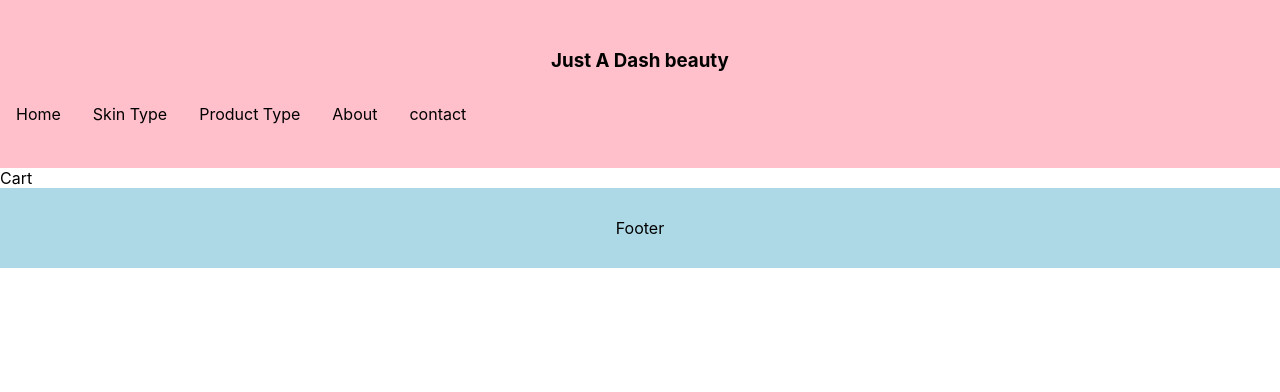
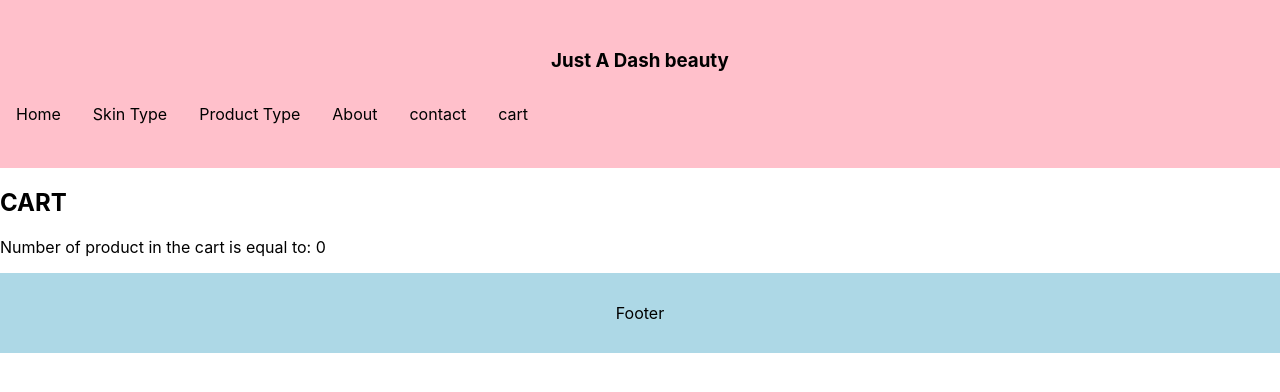
Before and after one commit to JohPik/justADashBeauty, a React (Create React App) app: page /cart in a window 1280 px wide. Shown: the top 392 px of the page. Built offline with nearby package versions, Linux system fonts and the light colour scheme.

Commit message:
Added Cart to header and plumb it to Cart State Value

```diff
--- a/src/components/Header.js
+++ b/src/components/Header.js
@@ -34,6 +34,7 @@ const Header = () => {
 
           <Link to="/about">About</Link>
           <Link to="/contact">contact</Link>
+          <Link to="/cart">cart</Link>
           </div>
 
     </div>
--- a/src/components/pages/Cart.js
+++ b/src/components/pages/Cart.js
@@ -1,8 +1,23 @@
-import React from 'react';
+import React, { Fragment } from 'react'
+import { ProductConsumer } from '../context'
 
 const Cart = () => {
+
+  const renderProduct = (value) => {
+    return(
+      <p>Number of product in the cart is equal to: {value.cart.length}</p>
+    )
+  }
+
   return(
-    <div>Cart</div>
+    <Fragment>
+      <h2>CART</h2>
+      <ProductConsumer>
+        {(value) => {
+        return renderProduct(value)
+        }}
+      </ProductConsumer>
+    </Fragment>
   )
 }
 
```
